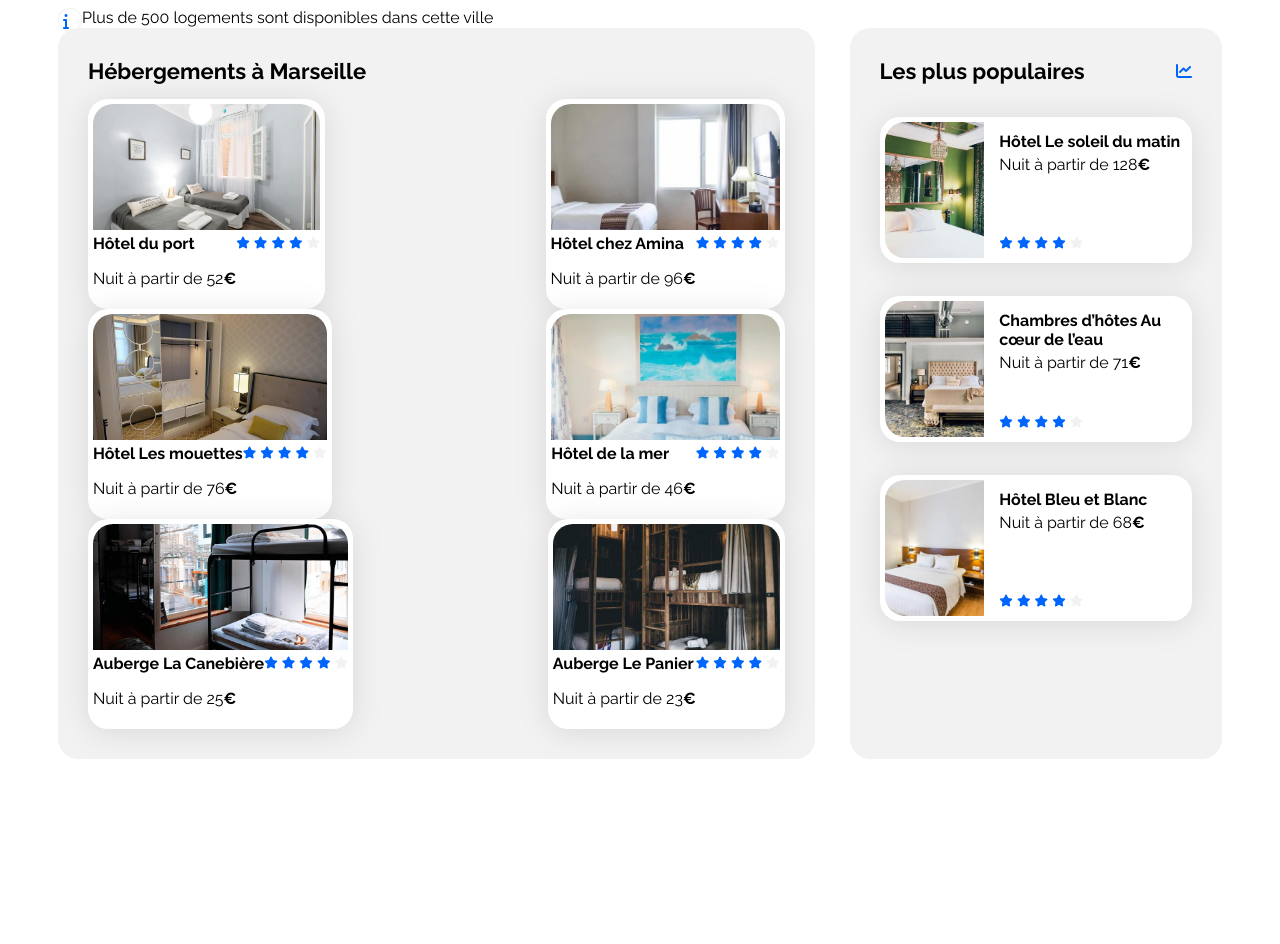
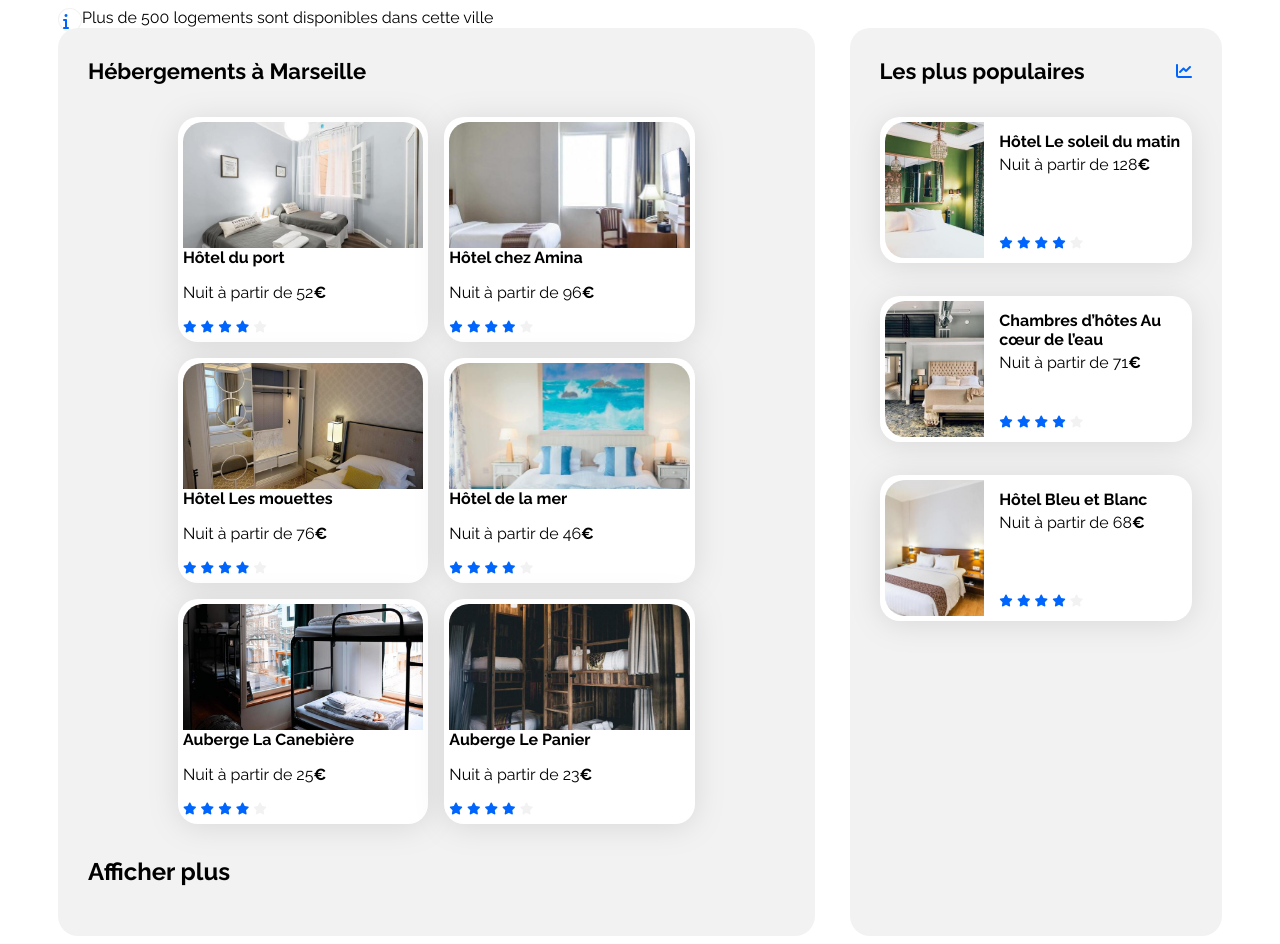
Before and after one commit to DavidODW/openclassroom-projet-3, a plain HTML site: page index.html in a window 1280 px wide. Shown: the part 300-1244 px from the top of the page. Before the commit the page ends 1067 px from the top, so only its background shows below. Drawn offline with Linux system fonts and the light colour scheme.

Commit message:
test de mis en forme hebergement
valeur width fixe et non relative

```diff
--- a/css/style.css
+++ b/css/style.css
@@ -25,9 +25,10 @@ body {
 .main-container {
     width: 100%;
     max-width: 1440px; /*affichage pour les ecrans larges*/
+    min-width: 1025 px;
     padding: 0 50px;
     box-sizing: border-box;
-    min-width: 1025 px;
+
 }
 
 .section-title {
@@ -269,49 +270,45 @@ a{
     color: inherit;/*récupére la valeur de l'élement parent*/
 }
 
-/****** Hebergements ***********/
+/****** Section Hebergements ***********/
 .hebergements {
     width: 65%;
-    display: flex;
-    flex-direction: column;
 
 
 }
-.hebergement-line{
-    display: flex;
-    flex-direction: row;
-    gap: 3rem;
-    padding-top: 20px;
-
-  }
 
 .hebergements-title  {
     display: flex;
     justify-content: space-between;
-    align-items: center;
+    align-items:center;
+}
+
+/*conteneur des cartes de la section hébergement*/
+.hebergements-cards {
+    display: flex;
+    flex-flow: row wrap; /* organisation des flexbox dans le conteneur horizontalement avec mise à la ligne */
+    justify-content: center; /*centrage des elements*/
+    padding-top: 33px; /*espacement entre le titre et les cartes*/
+    padding-bottom: 33px; /*espacement entre le lien afficher plus et les cartes*/
+    gap: 1rem 1rem; /*mise en place d'un espace entre les lignes et les colonnes de 16px*/
+}
+
+.hebergements-cards img {
+    height: 126px; /* hauteur fixe de l'image*/
+    border-top-left-radius: 20px; /*arrondissement du coin haut gauche*/
+    border-top-right-radius: 20px; /*arrondissement du coin haut droit*/
+}
+
+/*adaptation de la class card pour la partie hébergement*/
+.mise-en-forme-hebergement-card{
+    width: 15.646rem;       /*force le maintien de la taille des cartes à 250px (maquette) */
+    display: flex;
+    flex-direction: column;/* réorientation de la mise en page en colonne */
+    box-sizing: border-box;
+
 }
 
 
-.hebergements-cards img {
-    width: 100%;
-    height: 126px;
-    border-top-left-radius: 20px;
-    border-top-right-radius: 20px;
-}
-
-.hebergement-card-content {
-    width: 100%;
-    display: flex;
-    flex-flow: row wrap;
-    box-sizing: border-box;
-}
-.hebergements-cards {
-    padding-top: 15px;
-    display: flex;
-    flex-flow: row wrap;
-    justify-content: space-between;
-    box-sizing: border-box;
-}
 
 
 
--- a/index.html
+++ b/index.html
@@ -74,9 +74,9 @@
                     <div class="hebergements-cards">
 
                         <a href="#">
-                                <article class="card">
+                                <article class="card mise-en-forme-hebergement-card">
                                     <img src="./images/hebergements/fred-kleber.jpg" alt="Image de la chambre d'hôtel montrant un lit">
-                                    <div class="hebergement-card-content">
+                                    <div class="card-content-hebergement">
                                         <div class="card-txt">
                                             <h3 class="card-title">Hôtel du port</h3>
                                             <p class="card-subtitle">Nuit à partir de 52<span class="euro">€</span></p>
@@ -94,9 +94,9 @@
                         </a>
 
                         <a href="#">
-                                <article class="card">
+                                <article class="card mise-en-forme-hebergement-card">
                                     <img src="./images/hebergements/febrian-zakaria.jpg" alt="Image de la chambre d'hôtel montrant un lit">
-                                    <div class="hebergement-card-content">
+                                    <div class="card-content">
                                         <div class="card-txt">
                                             <h3 class="card-title">Hôtel chez Amina</h3>
                                             <p class="card-subtitle">Nuit à partir de 96<span class="euro">€</span></p>
@@ -114,9 +114,9 @@
                         </a>
 
                         <a href="#">
-                                <article class="card">
+                                <article class="card mise-en-forme-hebergement-card">
                                     <img src="./images/hebergements/reisetopia.jpg" alt="Image de la chambre d'hôtel montrant un lit">
-                                    <div class="hebergement-card-content">
+                                    <div class="card-content">
                                         <div class="card-txt">
                                             <h3 class="card-title">Hôtel Les mouettes</h3>
                                             <p class="card-subtitle">Nuit à partir de 76<span class="euro">€</span></p>
@@ -134,9 +134,9 @@
                         </a>
 
                         <a href="#">
-                                <article class="card">
+                                <article class="card mise-en-forme-hebergement-card">
                                     <img src="./images/hebergements/annie-spratt.jpg" alt="Image de la chambre d'hôtel montrant un lit">
-                                    <div class="hebergement-card-content">
+                                    <div class="card-content">
                                         <div class="card-txt">
                                             <h3 class="card-title">Hôtel de la mer</h3>
                                             <p class="card-subtitle">Nuit à partir de 46<span class="euro">€</span></p>
@@ -154,9 +154,9 @@
                         </a>
 
                         <a href="#">
-                                <article class="card">
+                                <article class="card mise-en-forme-hebergement-card">
                                     <img src="./images/hebergements/marcus-loke.jpg" alt="Image de la chambre d'hôtel montrant un lit">
-                                    <div class="hebergement-card-content">
+                                    <div class="card-content">
                                         <div class="card-txt">
                                             <h3 class="card-title">Auberge La Canebière</h3>
                                             <p class="card-subtitle">Nuit à partir de 25<span class="euro">€</span></p>
@@ -174,9 +174,9 @@
                         </a>
 
                         <a href="#">
-                                <article class="card">
+                                <article class="card mise-en-forme-hebergement-card">
                                     <img src="./images/hebergements/nicate-lee.jpg" alt="Image de la chambre d'hôtel montrant un lit">
-                                    <div class="hebergement-card-content">
+                                    <div class="card-content">
                                         <div class="card-txt">
                                             <h3 class="card-title">Auberge Le Panier</h3>
                                             <p class="card-subtitle">Nuit à partir de 23<span class="euro">€</span></p>
@@ -192,7 +192,10 @@
                                     </div>
                                 </article>
                         </a>
-
+                    </div>
+                    <!-- ajout du lien afficher plus -->
+                    <div>
+                        <a href="#"> <h2>Afficher plus</a>
                     </div>
                 </section>
                 <section class="populaires">
```
